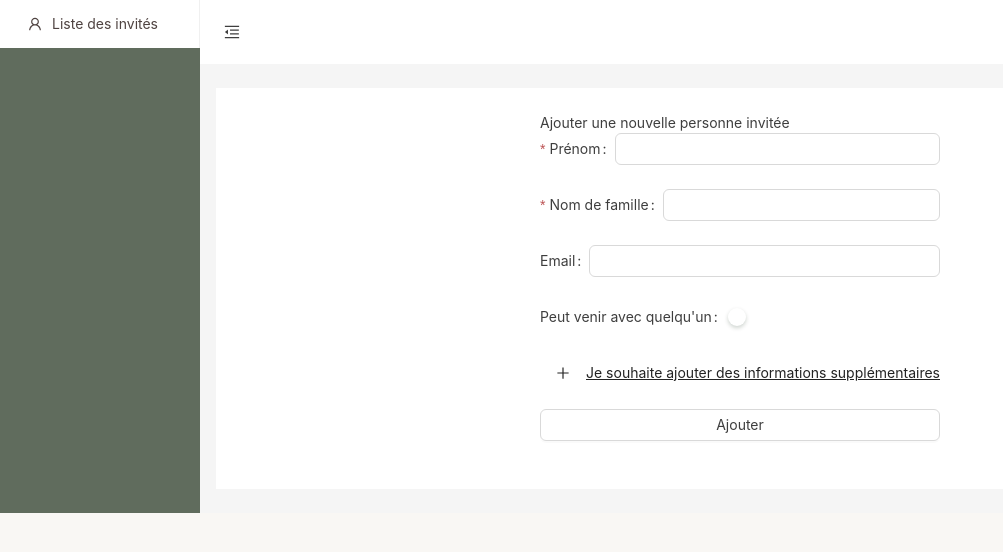
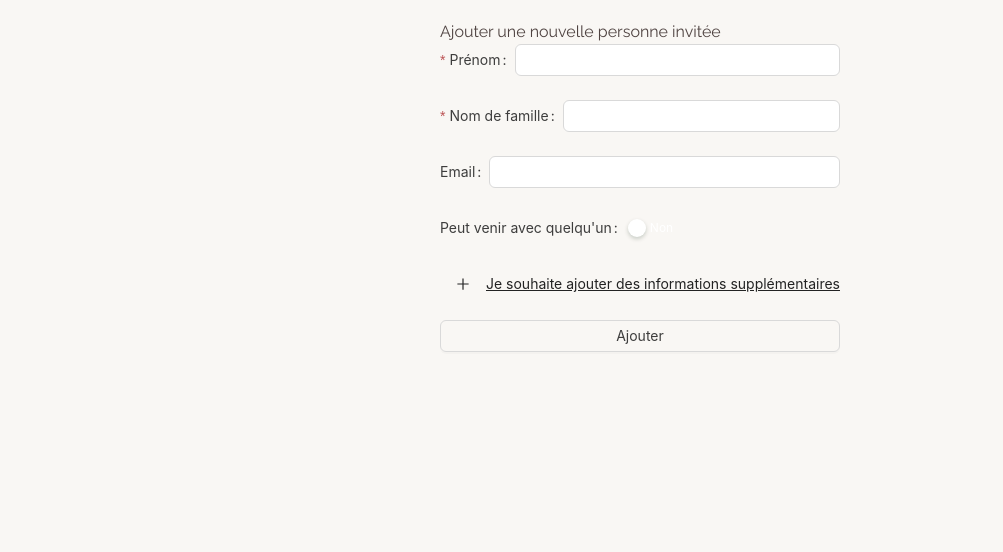
Before and after one commit to mariegautron/wedding-rsvp-t-a, a Next.js app: page /admin/weddingguests/add in a window 1280 px wide. Shown: the top 552 px of the page, without its empty margins (0-1003 px from the left). Built offline with nearby package versions, Linux system fonts and the light colour scheme.

Commit message:
start to remove antd on admin

```diff
--- a/layouts/AdminLayout.tsx
+++ b/layouts/AdminLayout.tsx
@@ -1,37 +1,17 @@
 "use client";
 
 import themeTokens from "@/utils/theme";
-import { ConfigProvider, Layout, theme } from "antd";
+import { ConfigProvider, theme } from "antd";
 import "../app/globals.css";
-import { useState } from "react";
-import CustomHeader from "./CustomHeader";
-import CustomSider from "./CustomSider";
-
-const { Content } = Layout;
 
 const AdminLayout = ({ children }: { children: React.ReactNode }) => {
-  const [collapsed, setCollapsed] = useState(false);
   const {
     token: { colorBgContainer },
   } = theme.useToken();
 
   return (
     <ConfigProvider theme={themeTokens}>
-      <Layout>
-        <CustomSider collapsed={collapsed} />
-        <Layout>
-          <CustomHeader collapsed={collapsed} setCollapsed={setCollapsed} />
-          <Content
-            style={{
-              margin: "24px 16px",
-              padding: 24,
-              background: colorBgContainer,
-            }}
-          >
-            {children}
-          </Content>
-        </Layout>
-      </Layout>
+      <div className="w-11/12 mx-auto py-5">{children}</div>
     </ConfigProvider>
   );
 };
--- a/layouts/CustomHeader.tsx
+++ /dev/null
@@ -1,32 +0,0 @@
-"use client";
-
-import { MenuFoldOutlined, MenuUnfoldOutlined } from "@ant-design/icons";
-import { Button, Layout, theme } from "antd";
-import { FC } from "react";
-
-const { Header } = Layout;
-const CustomHeader: FC<{
-  collapsed: boolean;
-  setCollapsed: (collapsed: boolean) => void;
-}> = ({ collapsed, setCollapsed }) => {
-  const {
-    token: { colorBgContainer },
-  } = theme.useToken();
-
-  return (
-    <Header style={{ padding: 0, background: colorBgContainer }}>
-      <Button
-        type="text"
-        icon={collapsed ? <MenuUnfoldOutlined /> : <MenuFoldOutlined />}
-        onClick={() => setCollapsed(!collapsed)}
-        style={{
-          fontSize: "16px",
-          width: 64,
-          height: 64,
-        }}
-      />
-    </Header>
-  );
-};
-
-export default CustomHeader;
--- a/layouts/CustomSider.tsx
+++ /dev/null
@@ -1,37 +0,0 @@
-"use client";
-
-import { MENU_ITEMS } from "@/utils/enums/menuItems";
-import { UserOutlined } from "@ant-design/icons";
-import { Layout, Menu } from "antd";
-import Link from "next/link";
-import { usePathname } from "next/navigation";
-import { FC, useMemo } from "react";
-
-const CustomSider: FC<{ collapsed: boolean }> = ({ collapsed }) => {
-  const pathname = usePathname();
-
-  const selectedKey = useMemo(() => {
-    const menuItem = MENU_ITEMS.find((item) => pathname.startsWith(item.path));
-    return menuItem ? menuItem.key : "1";
-  }, [pathname]);
-
-  return (
-    <Layout.Sider
-      trigger={null}
-      collapsible
-      collapsed={collapsed}
-      theme="light"
-      style={{ background: "#606C5D" }}
-    >
-      <Menu mode="inline" defaultSelectedKeys={[selectedKey]}>
-        {MENU_ITEMS.map((item) => (
-          <Menu.Item key={item.key} icon={<UserOutlined />}>
-            <Link href={item.path}>{item.label}</Link>
-          </Menu.Item>
-        ))}
-      </Menu>
-    </Layout.Sider>
-  );
-};
-
-export default CustomSider;
```
Also changed, not shown: components/admin/molecules/StatisticList.tsx (+3 -16 lines), components/admin/page/GuestListView.tsx (+10 -17 lines), components/design-system/Accordion.tsx (added, +50 -0 lines), components/design-system/Statistic.tsx (added, +19 -0 lines), app/tailwind.css.
